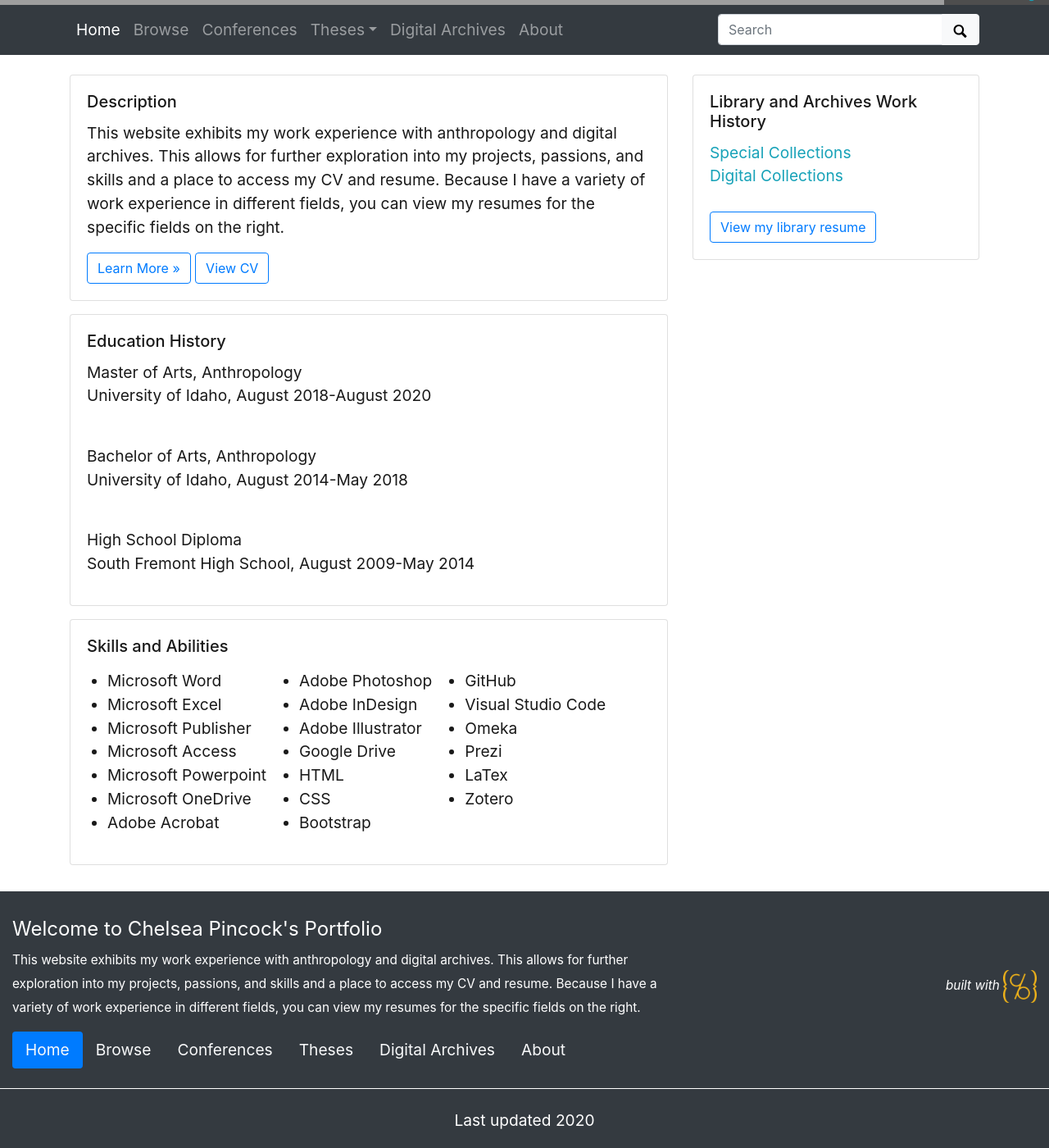
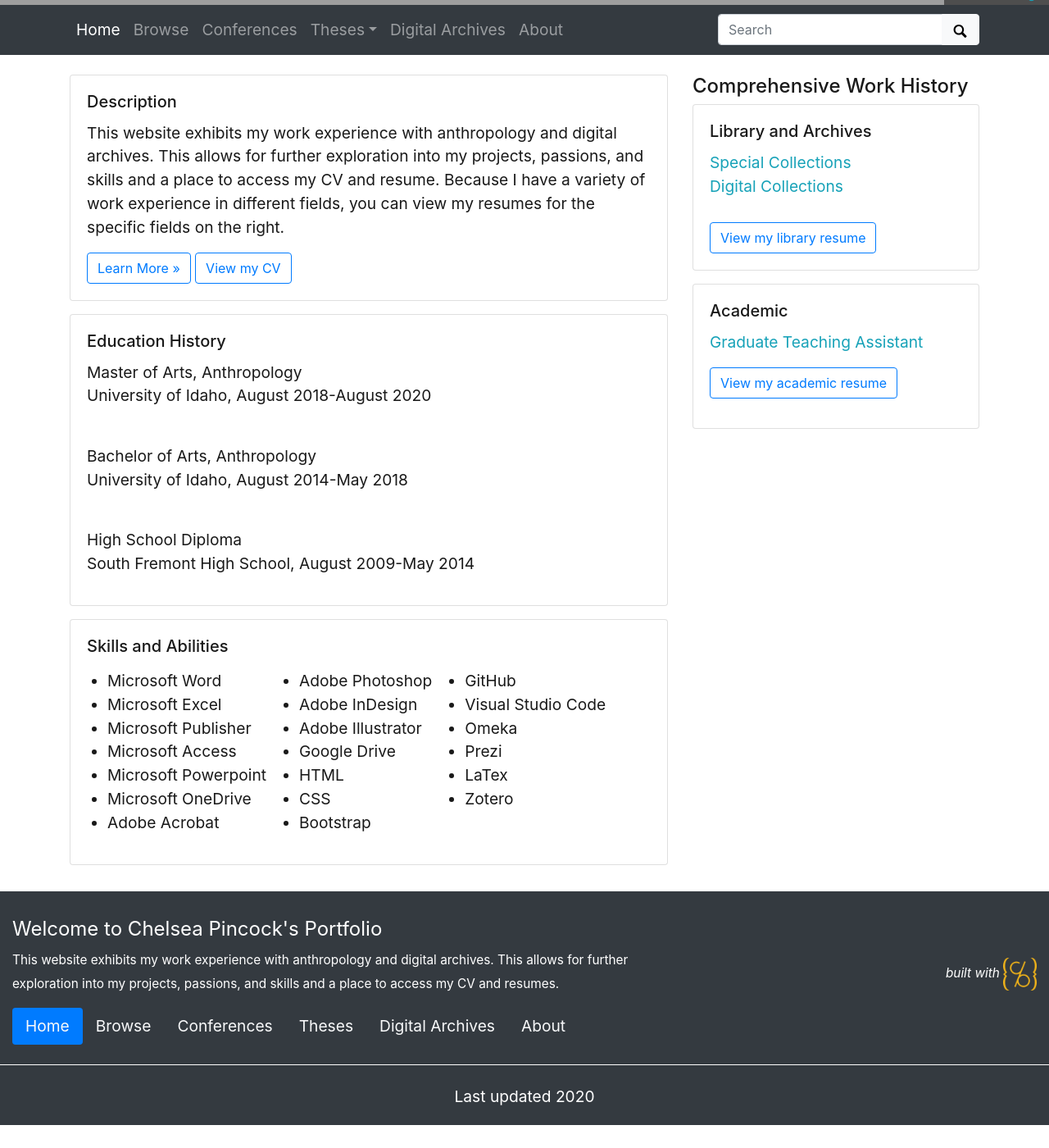
Before and after one commit to cc3199/portfolio, a Jekyll site: the page built from index.md, in a window 1280 px wide and 1400 px high, scrolled down 335 px. Shown: the whole window at 82% size. Built offline with Jekyll 4.4.1, drawn with Linux system fonts in a browser that asks for light colours; after the commit the page ends 1707 px from its top, so only the background shows below that.

Commit message:
academic work history, index

```diff
--- a/_config.yml
+++ b/_config.yml
@@ -23,7 +23,7 @@ title: Welcome to Chelsea Pincock's Portfolio
 tagline: a place to dive deeper into my experience and projects
 # description appears in meta tags and other locations
 # this description might appear in search result lists, keep around 160 characters max
-description: "This website exhibits my work experience with anthropology and digital archives. This allows for further exploration into my projects, passions, and skills and a place to access my CV and resume. Because I have a variety of work experience in different fields, you can view my resumes for the specific fields on the right."
+description: "This website exhibits my work experience with anthropology and digital archives. This allows for further exploration into my projects, passions, and skills and a place to access my CV and resumes."
 # creator of the digital collection, to appear in meta tags; we typically use our GitHub usernames but feel free to just use your name
 author: Chelsea Pincock
 
--- /dev/null
+++ b/_includes/index/academiawork.html
@@ -0,0 +1,11 @@
+{%- assign formats = site.data[site.metadata] | map: "format" -%}
+{%- assign types = "image;audio;video;application" | split: ";" -%}
+<div class="card mb-3" >
+    <div class="card-body">
+        <h5 class="card-title">Academic</h5>
+        <p class="card-text">
+            <a href="https://cc3199.github.io/portfolio/teachingassistant.html">Graduate Teaching Assistant</a>
+            <p><a class="btn btn-outline-primary" href="{{ '/objects/pincock_resume.pdf' | absolute_url }}" >View my academic resume</a></p>
+        </p>
+    </div>
+</div>
--- a/_includes/index/description.html
+++ b/_includes/index/description.html
@@ -1,9 +1,9 @@
 <div class="card mb-3">
   <div class="card-body">
     <h5 class="card-title">Description</h5>
-    <p class="card-text">{{ site.description }}</p>
+    <p class="card-text">This website exhibits my work experience with anthropology and digital archives. This allows for further exploration into my projects, passions, and skills and a place to access my CV and resume. Because I have a variety of work experience in different fields, you can view my resumes for the specific fields on the right.</p>
     {%- assign about = site.data.config-nav | where: "stub","/about.html" | size -%}
     {% if about > 0 %}<a class="btn btn-outline-primary" href="{{ '/about.html' | relative_url }}" >Learn More &raquo;</a>{% endif %}
-    <a class="btn btn-outline-primary" href="{{ '/objects/Pincock_CV.pdf' | absolute_url }}" >View CV </a>
+    <a class="btn btn-outline-primary" href="{{ '/objects/Pincock_CV.pdf' | absolute_url }}" >View my CV </a>
   </div>
 </div>
--- a/_includes/index/librarywork.html
+++ b/_includes/index/librarywork.html
@@ -2,7 +2,7 @@
 {%- assign types = "image;audio;video;application" | split: ";" -%}
 <div class="card mb-3" >
     <div class="card-body">
-        <h5 class="card-title">Library and Archives Work History</h5>
+        <h5 class="card-title">Library and Archives</h5>
         <p class="card-text">
             <a href="https://cc3199.github.io/portfolio/specialcollections.html">Special Collections</a>
             <br><a href="https://cc3199.github.io/portfolio/digitalcollections.html">Digital Collections</a><br>
--- a/_layouts/home-infographic.html
+++ b/_layouts/home-infographic.html
@@ -12,7 +12,9 @@ layout: page
   </div>
   <div class="col-md-4">
 
+    <h4>Comprehensive Work History</h4>
     {% include index/librarywork.html %}
+    {% include index/academiawork.html %}
 
   </div>
 </div>
--- /dev/null
+++ b/_layouts/teachingassistant.html
@@ -0,0 +1,3 @@
+---
+layout: page
+---
```
